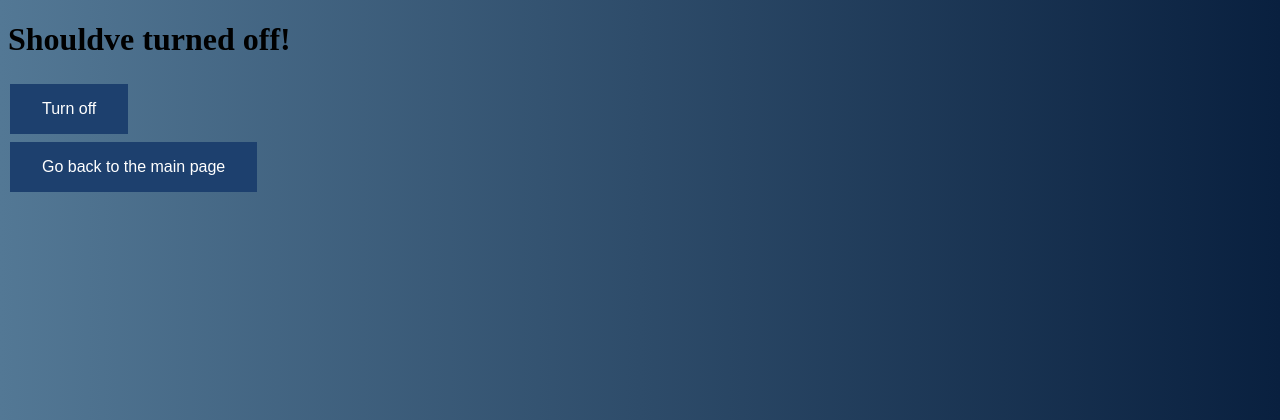
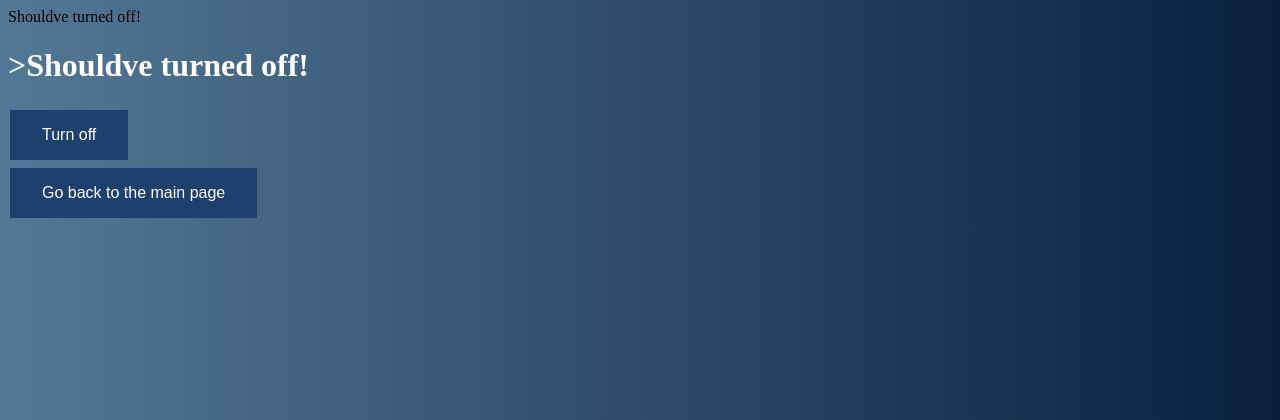
Before and after one commit to pro-gamer007/Bro-Website-Thingy, a Flask app: template templates/on.html in a window 1280 px wide. Shown: the top 420 px of the page. Run offline with Flask 2, Linux system fonts and the light colour scheme; the template is opened without the code that fills it, so the values that code supplies are empty.

Commit message:
test color shit

```diff
--- a/templates/on.html
+++ b/templates/on.html
@@ -41,10 +41,10 @@
     }
       </style>
 
-<head><title>Shouldve turned off!</title>
+<head><title">Shouldve turned off!</title>
     <meta charset=utf-8> </head>
     <body>
-        <h1>Shouldve turned off!</h1>
+        <h1 style="color:rgb(255, 255, 255)"></title>>Shouldve turned off!</h1>
         <form action="/off/">
             <input class="button button2" type="submit" value="Turn off" />
             </form>
```
